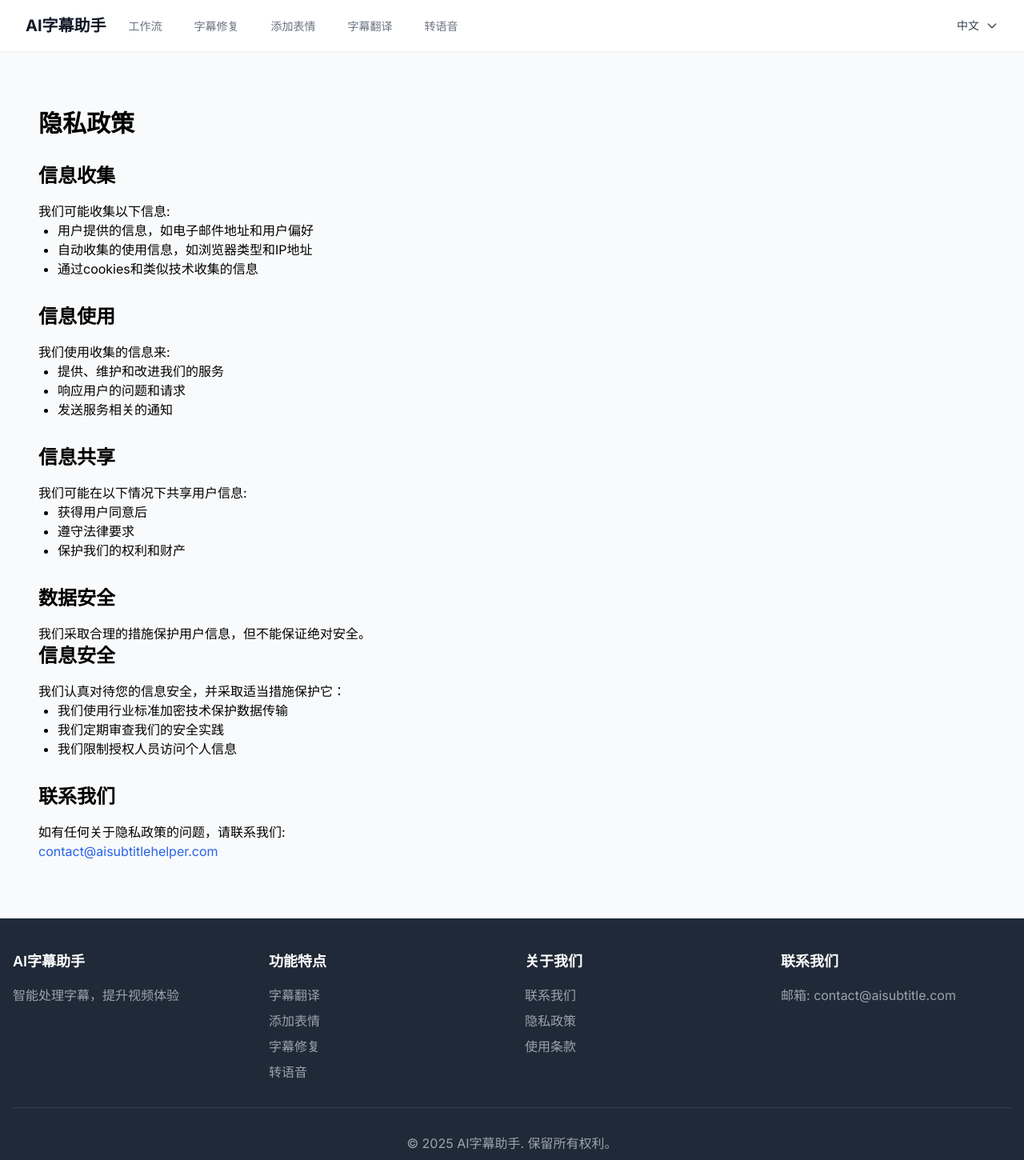
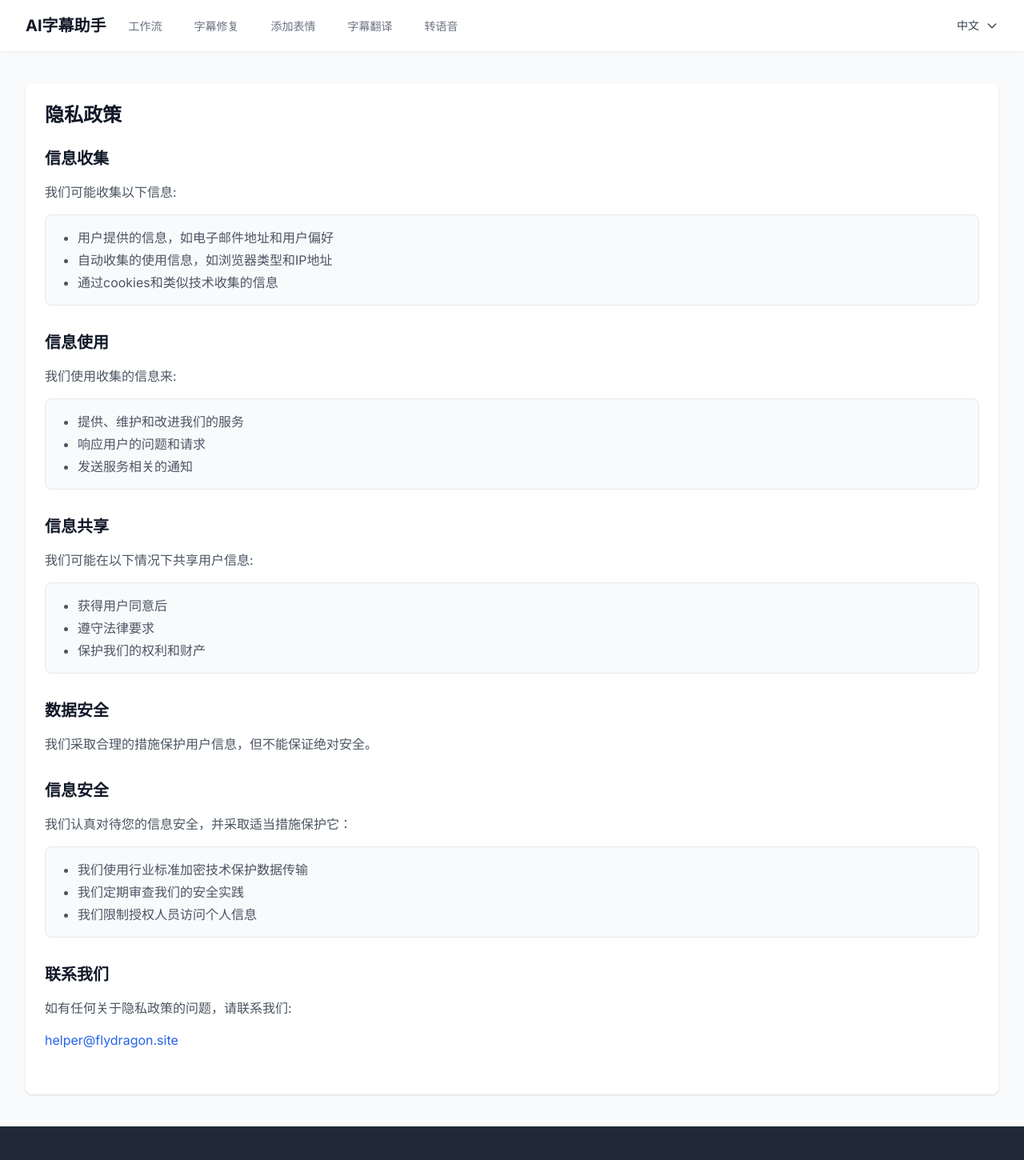
Before and after one commit to hfstack/subtitle-trans, a Next.js app: page /about/privacy in a window 1280 px wide. Shown: the top 1450 px of the page at 80% size. Built offline with nearby package versions, Linux system fonts and the light colour scheme.

Commit message:
feat: 修复bug

```diff
--- a/messages/en.json
+++ b/messages/en.json
@@ -52,7 +52,7 @@
     "section6": {
       "title": "6. Contact Us",
       "content": "If you have any questions about our privacy policy, please contact us at:",
-      "email": "contact@aisubtitle.com"
+      "email": "contact@flydragon.site"
     }
   },
   "Terms": {
@@ -102,7 +102,7 @@
     "section10": {
       "title": "10. Contact Us",
       "content": "If you have any questions about these terms, please contact us at:",
-      "email": "contact@aisubtitle.com"
+      "email": "contact@flydragon.site"
     }
   }
 }
--- a/messages/zh.json
+++ b/messages/zh.json
@@ -52,7 +52,7 @@
     "section6": {
       "title": "6. 联系我们",
       "content": "如果您对我们的隐私政策有任何疑问，请通过以下方式联系我们：",
-      "email": "contact@aisubtitle.com"
+      "email": "contact@flydragon.site"
     }
   },
   "Terms": {
@@ -102,7 +102,7 @@
     "section10": {
       "title": "10. 联系我们",
       "content": "如果您对这些条款有任何疑问，请通过以下方式联系我们：",
-      "email": "contact@aisubtitle.com"
+      "email": "contact@flydragon.site"
     }
   }
 }
--- /dev/null
+++ b/src/app/[locale]/privacy/layout.tsx
@@ -0,0 +1,20 @@
+import React from 'react';
+import { getTranslations } from 'next-intl/server';
+
+export async function generateMetadata(props: { params: { locale: string } }) {
+  const { locale } = props.params;
+  const t = await getTranslations({ locale, namespace: 'Metadata' });
+
+  return {
+    title: t('Privacy.title'),
+    description: t('Privacy.description'),
+  };
+}
+
+export default function PrivacyLayout({
+  children,
+}: {
+  children: React.ReactNode;
+}) {
+  return <>{children}</>;
+}
--- a/src/app/[locale]/privacy/page.tsx
+++ b/src/app/[locale]/privacy/page.tsx
@@ -1,68 +1,81 @@
+"use client";
+
 import React from 'react';
 import { useTranslations } from 'next-intl';
-import { getTranslations } from 'next-intl/server';
-
-export async function generateMetadata(props: { params: Promise<{ locale: string }> }) {
-  const params = await props.params;
-  const locale = await params.locale;
-  const t = await getTranslations({ locale, namespace: 'Metadata' });
-
-  return {
-    title: t('privacy.title'),
-    description: t('privacy.description'),
-  };
-}
 
 export default function PrivacyPage() {
   const t = useTranslations('Privacy');
+  const commonT = useTranslations('common');
 
   return (
-    <div className="container mx-auto px-4 py-8">
-      <h1 className="text-3xl font-bold mb-6">{t('title')}</h1>
+    <div className="space-y-8">
+      <div className="bg-white shadow sm:rounded-lg">
+        <div className="px-4 py-5 sm:p-6">
+          <h1 className="text-2xl font-bold text-gray-900 mb-6">{t('title')}</h1>
 
           <div className="prose prose-lg max-w-none">
             {/* <p className="mb-4">{t('lastUpdated', { date: new Date().toLocaleDateString() })}</p> */}
 
-        <h2 className="text-2xl font-semibold mt-8 mb-4">{t('section1.title')}</h2>
-        <p>{t('section1.content')}</p>
-        <ul className="list-disc pl-6 mb-4">
+            <section className="mb-8">
+              <h2 className="text-xl font-semibold text-gray-900 mb-4">{t('section1.title')}</h2>
+              <p className="text-gray-600 mb-4">{t('section1.content')}</p>
+              <div className="bg-gray-50 p-4 rounded-lg border border-gray-200 mb-6">
+                <ul className="list-disc pl-6 space-y-1 text-gray-600">
                   {['item1', 'item2', 'item3'].map((key) => (
                     <li key={key}>{t(`section1.items.${key}`)}</li>
                   ))}
                 </ul>
+              </div>
+            </section>
 
-        <h2 className="text-2xl font-semibold mt-8 mb-4">{t('section2.title')}</h2>
-        <p>{t('section2.content')}</p>
-        <ul className="list-disc pl-6 mb-4">
+            <section className="mb-8">
+              <h2 className="text-xl font-semibold text-gray-900 mb-4">{t('section2.title')}</h2>
+              <p className="text-gray-600 mb-4">{t('section2.content')}</p>
+              <div className="bg-gray-50 p-4 rounded-lg border border-gray-200 mb-6">
+                <ul className="list-disc pl-6 space-y-1 text-gray-600">
                   {['item1', 'item2', 'item3'].map((key) => (
                     <li key={key}>{t(`section2.items.${key}`)}</li>
                   ))}
                 </ul>
+              </div>
+            </section>
 
-        <h2 className="text-2xl font-semibold mt-8 mb-4">{t('section3.title')}</h2>
-        <p>{t('section3.content')}</p>
-        <ul className="list-disc pl-6 mb-4">
+            <section className="mb-8">
+              <h2 className="text-xl font-semibold text-gray-900 mb-4">{t('section3.title')}</h2>
+              <p className="text-gray-600 mb-4">{t('section3.content')}</p>
+              <div className="bg-gray-50 p-4 rounded-lg border border-gray-200 mb-6">
+                <ul className="list-disc pl-6 space-y-1 text-gray-600">
                   {['item1', 'item2', 'item3'].map((key) => (
                     <li key={key}>{t(`section3.items.${key}`)}</li>
                   ))}
                 </ul>
-
-        <h2 className="text-2xl font-semibold mt-8 mb-4">{t('section4.title')}</h2>
-        <p>{t('section4.content')}</p>
+              </div>
+            </section>
 
             <section className="mb-8">
-          <h2 className="text-2xl font-semibold mb-4">{t('section5.title')}</h2>
-          <p>{t('section5.content')}</p>
-          <ul className="list-disc pl-6 mb-4">
+              <h2 className="text-xl font-semibold text-gray-900 mb-4">{t('section4.title')}</h2>
+              <p className="text-gray-600 mb-4">{t('section4.content')}</p>
+            </section>
+
+            <section className="mb-8">
+              <h2 className="text-xl font-semibold text-gray-900 mb-4">{t('section5.title')}</h2>
+              <p className="text-gray-600 mb-4">{t('section5.content')}</p>
+              <div className="bg-gray-50 p-4 rounded-lg border border-gray-200 mb-6">
+                <ul className="list-disc pl-6 space-y-1 text-gray-600">
                   {['item1', 'item2', 'item3'].map((key) => (
                     <li key={key}>{t(`section5.items.${key}`)}</li>
                   ))}
                 </ul>
+              </div>
             </section>
 
-        <h2 className="text-2xl font-semibold mt-8 mb-4">{t('section6.title')}</h2>
-        <p>{t('section6.content')}</p>
+            <section className="mb-8">
+              <h2 className="text-xl font-semibold text-gray-900 mb-4">{t('section6.title')}</h2>
+              <p className="text-gray-600 mb-4">{t('section6.content')}</p>
               <p><a href={`mailto:${t('section6.email')}`} className="text-blue-600 hover:underline">{t('section6.email')}</a></p>
+            </section>
+          </div>
+        </div>
       </div>
     </div>
   );
--- /dev/null
+++ b/src/app/[locale]/terms/layout.tsx
@@ -0,0 +1,20 @@
+import React from 'react';
+import { getTranslations } from 'next-intl/server';
+
+export async function generateMetadata(props: { params: { locale: string } }) {
+  const { locale } = props.params;
+  const t = await getTranslations({ locale, namespace: 'Metadata' });
+
+  return {
+    title: t('Terms.title'),
+    description: t('Terms.description'),
+  };
+}
+
+export default function TermsLayout({
+  children,
+}: {
+  children: React.ReactNode;
+}) {
+  return <>{children}</>;
+}
--- a/src/app/[locale]/terms/page.tsx
+++ b/src/app/[locale]/terms/page.tsx
@@ -1,64 +1,80 @@
+"use client";
+
 import React from 'react';
 import { useTranslations } from 'next-intl';
-import { getTranslations } from 'next-intl/server';
-
-export async function generateMetadata(props: { params: Promise<{ locale: string }> }) {
-  const params = await props.params;
-
-  const locale = await params.locale;
-  const t = await getTranslations({ locale, namespace: 'Metadata' });
-
-  return {
-    title: t('terms.title'),
-    description: t('terms.description'),
-  };
-}
 
 export default function TermsPage() {
   const t = useTranslations('Terms');
+  const commonT = useTranslations('common');
 
   return (
-    <div className="container mx-auto px-4 py-8">
-      <h1 className="text-3xl font-bold mb-6">{t('title')}</h1>
+    <div className="space-y-8">
+      <div className="bg-white shadow sm:rounded-lg">
+        <div className="px-4 py-5 sm:p-6">
+          <h1 className="text-2xl font-bold text-gray-900 mb-6">{t('title')}</h1>
 
           <div className="prose prose-lg max-w-none">
             {/* <p className="mb-4">{t('lastUpdated', { date: new Date().toLocaleDateString() })}</p> */}
 
-        <h2 className="text-2xl font-semibold mt-8 mb-4">{t('section1.title')}</h2>
-        <p>{t('section1.content')}</p>
+            <section className="mb-8">
+              <h2 className="text-xl font-semibold text-gray-900 mb-4">{t('section1.title')}</h2>
+              <p className="text-gray-600 mb-4">{t('section1.content')}</p>
+            </section>
 
-        <h2 className="text-2xl font-semibold mt-8 mb-4">{t('section2.title')}</h2>
-        <p>{t('section2.content')}</p>
+            <section className="mb-8">
+              <h2 className="text-xl font-semibold text-gray-900 mb-4">{t('section2.title')}</h2>
+              <p className="text-gray-600 mb-4">{t('section2.content')}</p>
+            </section>
 
-        <h2 className="text-2xl font-semibold mt-8 mb-4">{t('section3.title')}</h2>
-        <p>{t('section3.content')}</p>
+            <section className="mb-8">
+              <h2 className="text-xl font-semibold text-gray-900 mb-4">{t('section3.title')}</h2>
+              <p className="text-gray-600 mb-4">{t('section3.content')}</p>
+            </section>
 
-        <h2 className="text-2xl font-semibold mt-8 mb-4">{t('section4.title')}</h2>
-        <p>{t('section4.content')}</p>
+            <section className="mb-8">
+              <h2 className="text-xl font-semibold text-gray-900 mb-4">{t('section4.title')}</h2>
+              <p className="text-gray-600 mb-4">{t('section4.content')}</p>
+            </section>
 
-        <h2 className="text-2xl font-semibold mt-8 mb-4">{t('section5.title')}</h2>
-        <p>{t('section5.content')}</p>
-        <ul className="list-disc pl-6 mb-4">
+            <section className="mb-8">
+              <h2 className="text-xl font-semibold text-gray-900 mb-4">{t('section5.title')}</h2>
+              <p className="text-gray-600 mb-4">{t('section5.content')}</p>
+              <div className="bg-gray-50 p-4 rounded-lg border border-gray-200 mb-6">
+                <ul className="list-disc pl-6 space-y-1 text-gray-600">
                   {['item1', 'item2', 'item3'].map((key) => (
                     <li key={key}>{t(`section5.items.${key}`)}</li>
                   ))}
                 </ul>
+              </div>
+            </section>
 
-        <h2 className="text-2xl font-semibold mt-8 mb-4">{t('section6.title')}</h2>
-        <p>{t('section6.content')}</p>
+            <section className="mb-8">
+              <h2 className="text-xl font-semibold text-gray-900 mb-4">{t('section6.title')}</h2>
+              <p className="text-gray-600 mb-4">{t('section6.content')}</p>
+            </section>
 
-        <h2 className="text-2xl font-semibold mt-8 mb-4">{t('section7.title')}</h2>
-        <p>{t('section7.content')}</p>
+            <section className="mb-8">
+              <h2 className="text-xl font-semibold text-gray-900 mb-4">{t('section7.title')}</h2>
+              <p className="text-gray-600 mb-4">{t('section7.content')}</p>
+            </section>
 
-        <h2 className="text-2xl font-semibold mt-8 mb-4">{t('section8.title')}</h2>
-        <p>{t('section8.content')}</p>
+            <section className="mb-8">
+              <h2 className="text-xl font-semibold text-gray-900 mb-4">{t('section8.title')}</h2>
+              <p className="text-gray-600 mb-4">{t('section8.content')}</p>
+            </section>
 
-        <h2 className="text-2xl font-semibold mt-8 mb-4">{t('section9.title')}</h2>
-        <p>{t('section9.content')}</p>
+            <section className="mb-8">
+              <h2 className="text-xl font-semibold text-gray-900 mb-4">{t('section9.title')}</h2>
+              <p className="text-gray-600 mb-4">{t('section9.content')}</p>
+            </section>
 
-        <h2 className="text-2xl font-semibold mt-8 mb-4">{t('section10.title')}</h2>
-        <p>{t('section10.content')}</p>
+            <section className="mb-8">
+              <h2 className="text-xl font-semibold text-gray-900 mb-4">{t('section10.title')}</h2>
+              <p className="text-gray-600 mb-4">{t('section10.content')}</p>
               <p><a href={`mailto:${t('section10.email')}`} className="text-blue-600 hover:underline">{t('section10.email')}</a></p>
+            </section>
+          </div>
+        </div>
       </div>
     </div>
   );
--- a/src/components/layout/Footer.tsx
+++ b/src/components/layout/Footer.tsx
@@ -54,7 +54,7 @@ const Footer = () => {
                 </Link>
               </li> */}
               <li>
-                <a href="mailto:contact@aisubtitle.com" className="text-gray-400 hover:text-white">
+                <a href="mailto:contact@flydragon.site" className="text-gray-400 hover:text-white">
                   {t('common.contact')}
                 </a>
               </li>
@@ -74,7 +74,7 @@ const Footer = () => {
           <div>
             <h3 className="text-lg font-semibold mb-4">{t('common.contact')}</h3>
             <p className="text-gray-400 mb-2">
-              {t('footer.email')}: <a href="mailto:contact@aisubtitle.com" className="hover:text-white">contact@aisubtitle.com</a>
+              {t('footer.email')}: <a href="mailto:contact@flydragon.site" className="hover:text-white">contact@flydragon.site</a>
             </p>
             {/* <div className="flex space-x-4 mt-4">
               <a href="#" className="text-gray-400 hover:text-white">
--- a/src/messages/en.json
+++ b/src/messages/en.json
@@ -208,6 +208,7 @@
   },
   "Privacy": {
     "title": "Privacy Policy",
+    "description": "Learn how we protect your privacy",
     "lastUpdated": "Last updated: {date}",
     "section1": {
       "title": "Information Collection",
@@ -252,12 +253,13 @@
     "section6": {
       "title": "Contact Us",
       "content": "If you have any questions about our privacy policy, please contact us at:",
-      "email": "contact@aisubtitlehelper.com"
+      "email": "helper@flydragon.site"
     }
   },
   "Terms": {
     "title": "Terms of Service",
     "lastUpdated": "Last updated: {date}",
+    "description": "Terms and conditions for using our service",
     "section1": {
       "title": "Acceptance of Terms",
       "content": "By using our services, you agree to these terms. If you do not agree with these terms, please do not use our services."
@@ -302,17 +304,7 @@
     "section10": {
       "title": "Contact Us",
       "content": "If you have any questions about our terms of service, please contact us at:",
-      "email": "contact@aisubtitlehelper.com"
-    }
-  },
-  "Metadata": {
-    "privacy": {
-      "title": "Privacy Policy",
-      "description": "Learn how we protect your privacy"
-    },
-    "terms": {
-      "title": "Terms of Service",
-      "description": "Terms and conditions for using our service"
+      "email": "helper@flydragon.site"
     }
   }
 }
--- a/src/messages/zh.json
+++ b/src/messages/zh.json
@@ -225,6 +225,7 @@
   "Privacy": {
     "title": "隐私政策",
     "lastUpdated": "最后更新: {date}",
+    "description": "了解我们如何保护您的隐私",
     "section1": {
       "title": "信息收集",
       "content": "我们可能收集以下信息:",
@@ -268,12 +269,13 @@
     "section6": {
       "title": "联系我们",
       "content": "如有任何关于隐私政策的问题，请联系我们:",
-      "email": "contact@aisubtitlehelper.com"
+      "email": "helper@flydragon.site"
     }
   },
   "Terms": {
     "title": "服务条款",
     "lastUpdated": "最后更新: {date}",
+    "description": "使用我们服务的条款和条件",
     "section1": {
       "title": "接受条款",
       "content": "使用我们的服务即表示您同意这些条款。如果您不同意这些条款，请不要使用我们的服务。"
@@ -318,7 +320,7 @@
     "section10": {
       "title": "联系我们",
       "content": "如有任何关于使用条款的问题，请联系我们:",
-      "email": "contact@aisubtitlehelper.com"
+      "email": "helper@flydragon.site"
     }
   }
 }
```
Lines whose indentation alone changed are shown as unchanged.
